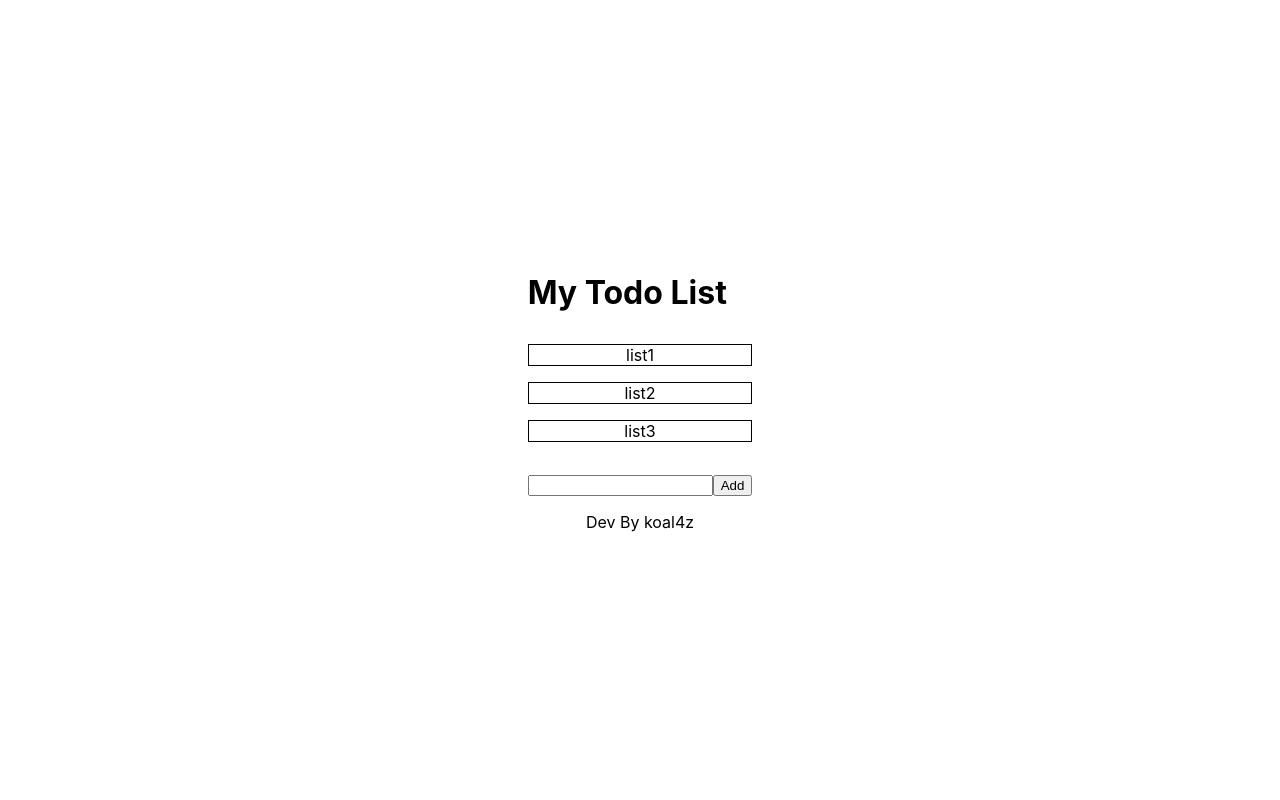
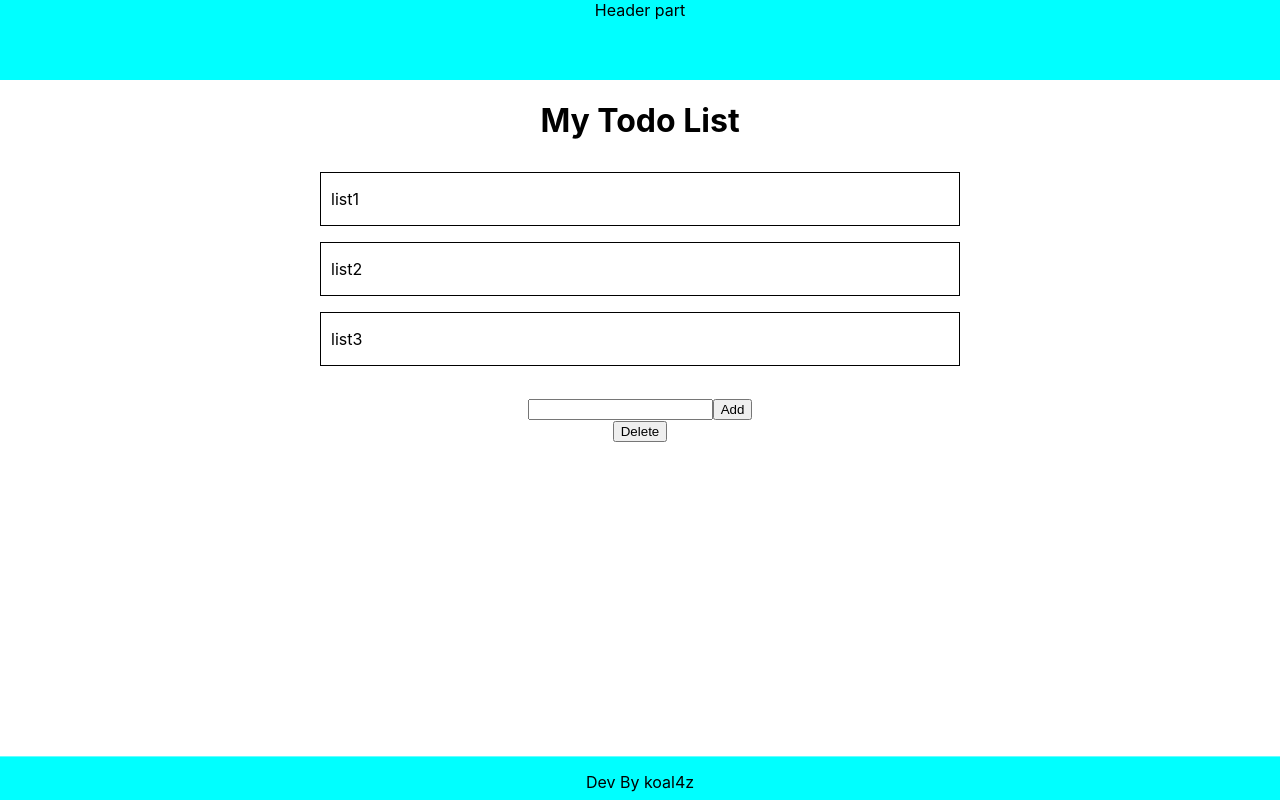
Before and after one commit to koal4z/todo-app-nextjs, a Next.js app: page / in a window 1280 px wide. Built offline with nearby package versions, Linux system fonts and the light colour scheme.

Commit message:
implement update css and fix function

```diff
--- a/pages/index.js
+++ b/pages/index.js
@@ -1,10 +1,12 @@
+import React, { useState } from 'react';
+
 import Head from 'next/head';
 import styles from '../styles/Home.module.css';
-import { useState } from 'react';
 
 export default function Home() {
   const [list, setList] = useState(['list1', 'list2', 'list3']);
   const [input, setInput] = useState('');
+  const [isdeleted, setIsdeleted] = useState(false);
 
   const addList = () => {
     if (input !== '') {
@@ -13,42 +15,88 @@ export default function Home() {
     }
   };
 
+  const isEnter = (e) => {
+    if (e.keyCode === 13) {
+      addList();
+    }
+  };
+
   const handleChange = (e) => {
-    const value = e.target.value;
+    const { value } = e.target;
     setInput(value);
   };
 
   const handlerDeleted = (e) => {
-    const listData = e.target.dataset.list;
-    setList(() => list.filter((el) => el !== listData));
+    const listId = e.target.parentNode.dataset.list;
+    setList(() => list.filter((el) => el !== list[listId]));
   };
+
+  const handlerChecked = (e) => {
+    const listel = e.target;
+    const tag = listel.tagName;
+    if (tag === 'P' && !listel.style.textDecoration) {
+      listel.style.textDecoration = 'line-through red';
+    } else {
+      listel.style.textDecoration = null;
+    }
+  };
+
+  const showDeletor = () => {
+    if (!isdeleted) {
+      setIsdeleted(true);
+    } else {
+      setIsdeleted(false);
+    }
+  };
+
   return (
     <div className={styles.container}>
       <Head>
         <title>Todo Next App</title>
       </Head>
 
-      <main>
+      <header className={styles.header}>Header part</header>
+      <main className={styles.main}>
         <h1>My Todo List</h1>
         <ul>
-          {list.map((l) => {
-            return (
+          {list.map((l, i) => (
             <li
               key={l}
-                data-list={l}
+              data-list={i}
               className={styles.list}
+              onClick={handlerChecked}
+            >
+              <p className={styles.text}>{l}</p>
+              {isdeleted ? (
+                <button
+                  type="button"
+                  className={styles.deleted}
                   onClick={handlerDeleted}
                 >
-                {l}
+                  X
+                </button>
+              ) : null}
             </li>
-            );
-          })}
+          ))}
         </ul>
-        <input type='text' name='add' onChange={handleChange} value={input} />
-        <button onClick={addList}>Add</button>
+        <input
+          type="text"
+          name="add"
+          onChange={handleChange}
+          value={input}
+          onKeyDown={isEnter}
+        />
+        <button type="button" onClick={addList}>
+          Add
+        </button>
+        <div>
+          <button type="button" onClick={showDeletor}>
+            Delete
+          </button>
+        </div>
       </main>
 
-      <footer>
+      <footer className={styles.footer}>
         <p>Dev By koal4z</p>
       </footer>
     </div>
--- a/styles/Home.module.css
+++ b/styles/Home.module.css
@@ -1,9 +1,23 @@
 .container {
-  display: flex;
+  /* display: flex;
   height: 100vh;
   justify-content: center;
   align-items: center;
-  flex-direction: column;
+  flex-direction: column; */
+
+  height: 100vh;
+  display: grid;
+  grid-template-rows: 10% 80% 10%;
+  grid-template-columns: 25% 50% 25%;
+  text-align: center;
+}
+.header {
+  grid-row: 1;
+  grid-column: 1/4;
+  background-color: aqua;
+}
+.main {
+  grid-column: 2/3;
 }
 
 .list {
@@ -12,9 +26,39 @@
   text-align: center;
   margin: 1rem 0;
   transition: all 0.2s;
-  cursor: pointer;
+  padding: 0 10px;
+  display: flex;
+  justify-content: space-between;
 }
 
+.text {
+  width: 100%;
+  text-align: left;
+}
+
+.deleted {
+  padding: 0 0.2rem;
+  cursor: pointer;
+  font-weight: 900;
+  color: red;
+
+  display: inline-block;
+  background-color: initial;
+  border-width: 0;
+  border-style: none;
+  border-color: none;
+  text-rendering: auto;
+  outline: none;
+}
 .list:hover {
   transform: translate(-0.2rem, -0.2rem);
 }
+
+.footer {
+  position: fixed;
+  top: 90%;
+  width: 100%;
+  transform: translateY(70%);
+  text-align: center;
+  background-color: aqua;
+}
--- /dev/null
+++ b/styles/todoPages.module.css
@@ -0,0 +1,10 @@
+.container {
+  background-color: bisque;
+  width: 100%;
+  height: 100vh;
+  padding: 2rem;
+
+  display: grid;
+  grid-template-rows: repeat(4, minmax(auto, 1fr));
+  grid-template-columns: repeat(2, minmax(auto, 1fr));
+}
```
Also changed, not shown: package.json (+10 -0 lines), pages/todo/list.js (added, +19 -0 lines), .eslintrc.json (added), pages/todo/[todo].js (deleted), 2 other files (tests, documents, lock files or other folders). Lines whose indentation alone changed are shown as unchanged.
